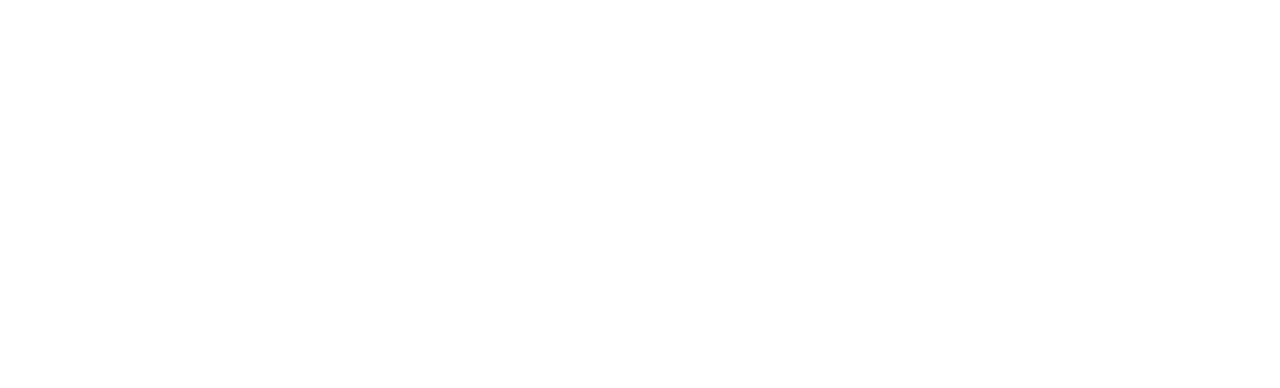
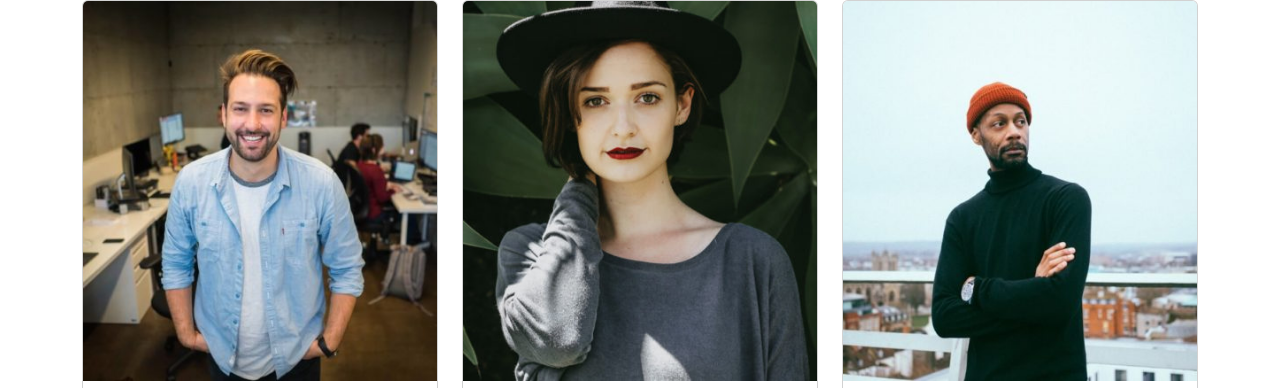
Before and after one commit to aniellonigrocogliano/js-our-team, a plain HTML site: page index.html in a window 1280 px wide. Shown: the top 388 px of the page. Drawn offline with nearby package versions, Linux system fonts and the light colour scheme.

Commit message:
add: funzione printDom che stampa in dom tutte le schede del team

```diff
--- a/index.html
+++ b/index.html
@@ -5,10 +5,20 @@
     <meta charset="UTF-8">
     <meta name="viewport" content="width=device-width, initial-scale=1.0">
     <title>Il nostro team</title>
+    <link href="https://cdn.jsdelivr.net/npm/bootstrap@5.3.3/dist/css/bootstrap.min.css" rel="stylesheet"
+        integrity="sha384-QWTKZyjpPEjISv5WaRU9OFeRpok6YctnYmDr5pNlyT2bRjXh0JMhjY6hW+ALEwIH" crossorigin="anonymous">
+</head>
 
 </head>
 
 <body>
+    <main class="container text-center">
+        <div class="row" id="team">
+        </div>
+
+        </div>
+
+    </main>
 
     <script src="./js/functions.js"></script>
     <script src="./js/script.js"></script>
--- a/js/functions.js
+++ b/js/functions.js
@@ -1,5 +1,5 @@
 /**
- * Description placeholder
+ * Legge array e con for key ogni elemento dell'oggetto infine stampa il risultato in console
  * @date 11/4/2024 - 18:17:04
  *
  * @param {array di oggetti} team
@@ -13,3 +13,29 @@ function printLog(team) {
 
     }
 }
+
+/**
+ * Legge array e con for key ogni elemento dell'oggetto infine stampa il risultato DOM
+ * @date 11/4/2024 - 18:17:04
+ *
+ * @param {array di oggetti} team
+ */
+function printInDom(team) {
+    const teamId = document.getElementById("team");
+    for (let i = 0; i < team.length; i++) {
+        const person = team[i];
+        teamId.innerHTML += `
+        <div class="col-4">
+        <div class="card mb-3">
+            <img src="./img/${team[i].foto}" class="card-img-top" alt="${team[i].nome}">
+            <div class="card-body">
+              <h2 class="card-title">${team[i].nome}</h2>
+              <h4 class="card-text">${team[i].ruolo}</h4>
+            </div>
+    </div>
+        `;
+
+
+
+    }
+}
--- a/js/script.js
+++ b/js/script.js
@@ -12,7 +12,7 @@ const team = [
       {
         nome:"Walter Gordon",
         ruolo:"Office Manager",
-        foto:"walter-gordon-office-manager.jpg,",
+        foto:"walter-gordon-office-manager.jpg",
       },
       {
         nome:"Angela Lopez",
@@ -32,3 +32,4 @@ const team = [
   ];
 
   printLog(team);
+  printInDom(team);
```
Also changed, not shown: 1 other file.
